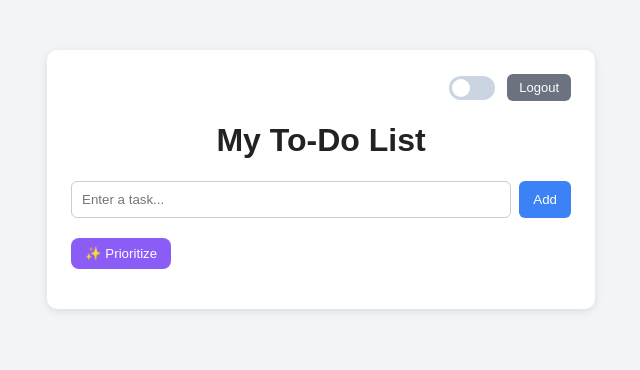
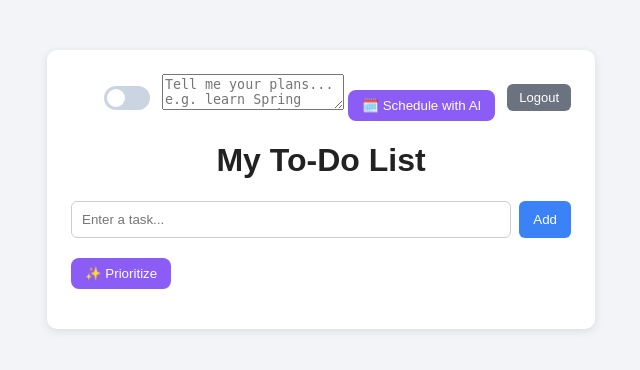
Before and after one commit to ullasreddy123/todolist, a Spring app: template src/main/resources/templates/index.html in a window 1280 px wide. Shown: the top 370 px of the page, without its empty margins (319-959 px from the left). Run offline with Thymeleaf, Linux system fonts and the light colour scheme; the template is opened without the code that fills it, so the values that code supplies are empty; some of the project's set-up classes (security, data sources, template engines, error pages and the like) are left out, and stand-ins take their place.

Commit message:
Add planner section for scheduling with AI
Added a planner section with a textarea for user input and a button to schedule plans with AI. Implemented event listener for the button to handle scheduling requests.

```diff
--- a/src/main/resources/templates/index.html
+++ b/src/main/resources/templates/index.html
@@ -24,6 +24,12 @@
                     <input type="checkbox" id="themeToggle">
                     <span class="slider"></span>
                 </label>
+                <div class="planner">
+    <textarea id="ideaInput" rows="2" maxlength="500"
+        placeholder="Tell me your plans... e.g. learn Spring Boot course 2 hours, go out with friends, gym"></textarea>
+    <button type="button" id="planBtn" class="btn-ai">🗓️ Schedule with AI</button>
+    <span id="planMsg"></span>
+</div>
                 <form th:action="@{/logout}" method="post">
                     <button type="submit" class="btn-logout">Logout</button>
                 </form>
@@ -43,6 +49,7 @@
 
         <ul>
            <li th:each="task : ${tasks}" th:attr="data-id=${task.id}">
+               <span class="time" th:if="${task.scheduledTime}" th:text="${task.scheduledTime}"></span>
                 <span th:text="${task.title}"
                       th:classappend="${task.completed} ? 'done' : ''"></span>
 
@@ -102,5 +109,39 @@
         }
     });
 </script>
+    <script>
+    const planBtn = document.getElementById("planBtn");
+    const planMsg = document.getElementById("planMsg");
+
+    planBtn.addEventListener("click", async () => {
+        const idea = document.getElementById("ideaInput").value.trim();
+        if (!idea) { planMsg.textContent = "Type your plans first."; return; }
+
+        const token = document.querySelector('meta[name="_csrf"]').content;
+        const header = document.querySelector('meta[name="_csrf_header"]').content;
+        const d = new Date();
+        const now = String(d.getHours()).padStart(2, "0") + ":" + String(d.getMinutes()).padStart(2, "0");
+
+        planBtn.disabled = true;
+        planBtn.textContent = "Planning...";
+        planMsg.textContent = "";
+
+        try {
+            const res = await fetch("/api/ai/schedule", {
+                method: "POST",
+                headers: { [header]: token, "Content-Type": "application/json" },
+                body: JSON.stringify({ idea, now })
+            });
+            const data = await res.json();
+            if (!res.ok) { planMsg.textContent = data.error || "Something went wrong."; return; }
+            location.reload();
+        } catch (e) {
+            planMsg.textContent = "Network error. Try again.";
+        } finally {
+            planBtn.disabled = false;
+            planBtn.textContent = "🗓️ Schedule with AI";
+        }
+    });
+</script>
 </body>
 </html>
```
